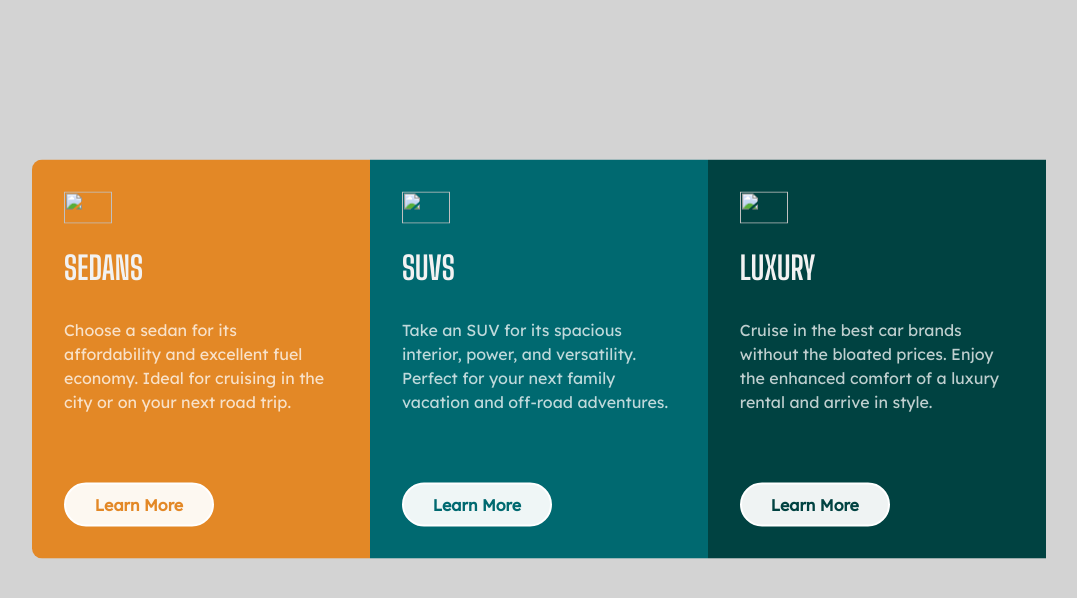
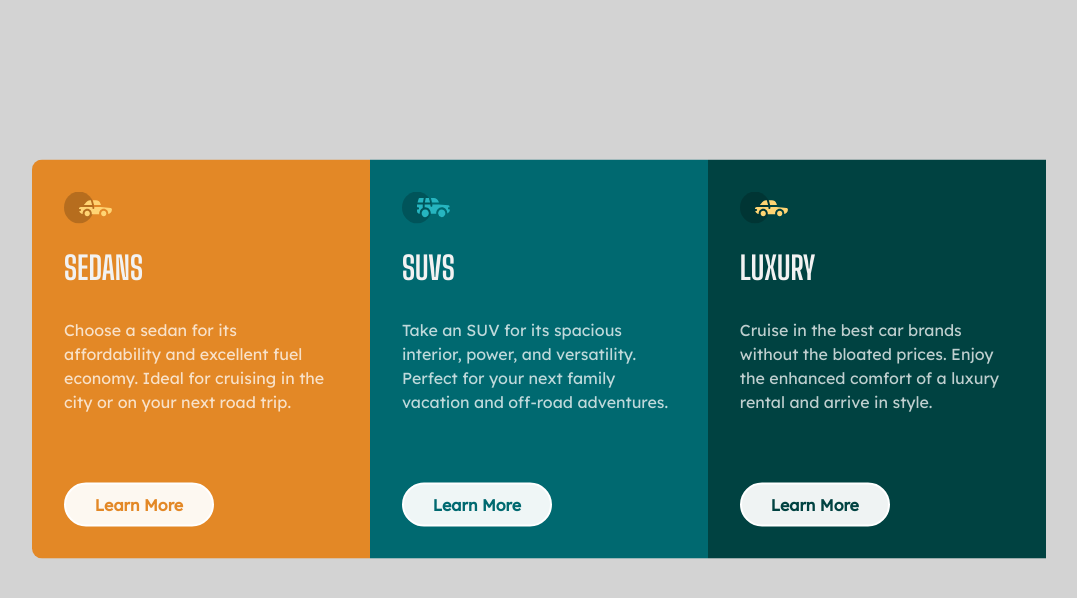
Before and after one commit to molszewski34/3-columns-preview, a plain HTML site: page index.html in a window 1280 px wide. Shown: the whole page, without its empty margins (96-1173 px from the left). Drawn offline with Linux system fonts and the light colour scheme.

Commit message:
Update index.html

```diff
--- a/index.html
+++ b/index.html
@@ -17,7 +17,7 @@
 <body>
 <div class="mainContainer">
 <div class="column" id="sedans">
-  <img src="images/icon-sedans.svg" alt="">
+  <img src="icon-sedans.svg" alt="">
   <h2>SEDANS</h2>
   <p>  Choose a sedan for its affordability and excellent fuel economy. Ideal for cruising in the city
     or on your next road trip.</p>
@@ -25,7 +25,7 @@
 </div>
 
 <div class="column" id="suvs">
-  <img src="images/icon-suvs.svg">
+  <img src="icon-suvs.svg">
   <h2>SUVS</h2>
   <p>  Take an SUV for its spacious interior, power, and versatility. Perfect for your next family vacation
     and off-road adventures.</p>
@@ -34,7 +34,7 @@
 
 
   <div class="column" id="luxury">
-    <img src="images/icon-sedans.svg" alt="">
+    <img src="icon-sedans.svg" alt="">
     <h2>LUXURY</h2>
     <p>   Cruise in the best car brands without the bloated prices. Enjoy the enhanced comfort of a luxury
       rental and arrive in style.</p>
```
